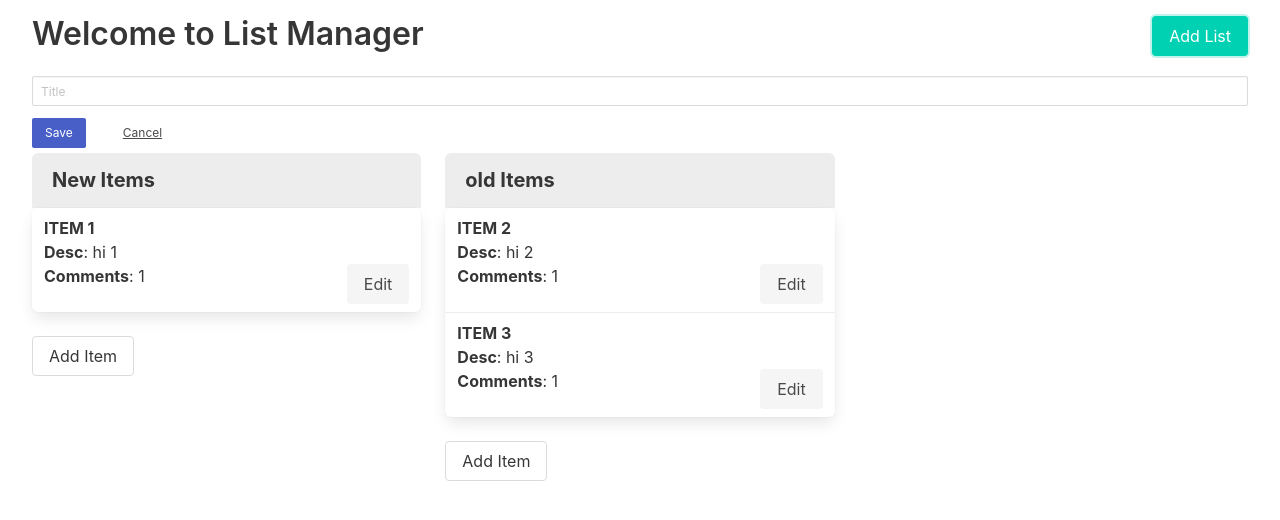
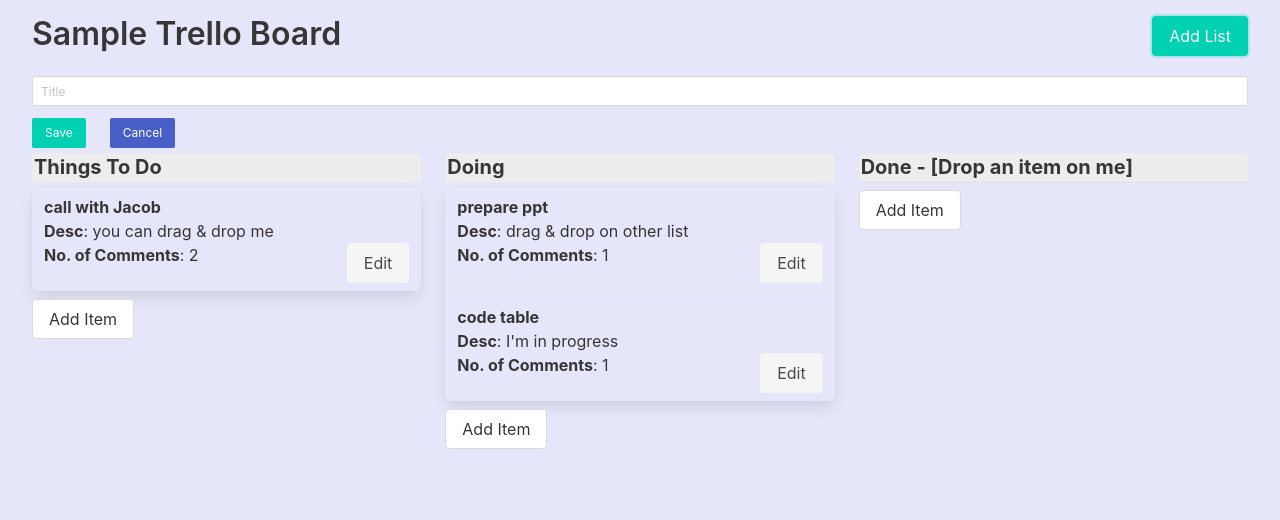
Before and after one commit to prisharma1910/trello-assign, a React app: page / in a window 1280 px wide. Both pictures are taken after a click on the button "Add List". Built offline with nearby package versions, Linux system fonts and the light colour scheme.

Commit message:
updated css and initial data

```diff
--- a/src/Dashboard/Dashboard.css
+++ b/src/Dashboard/Dashboard.css
@@ -2,6 +2,7 @@
   body{
     overflow-x: scroll;
     height: 100vh;
+    background-color: lavender;
   }
   .main-content{
     width: 95vw !important;
@@ -19,3 +20,16 @@
   .list-container{
     width: 100%;
   }
+
+  .panel-heading{
+    padding: 0.1em 0.1em;
+  }
+
+  .panel-block{
+    margin-top: 5px;
+    border-radius: 8px;
+  }
+
+  .panel:not(:last-child) {
+    margin-bottom: 0.5rem;
+ }
--- a/src/Dashboard/Dashboard.js
+++ b/src/Dashboard/Dashboard.js
@@ -84,7 +84,7 @@
       <div className="main-content">
         <header className="margin-bottom-5">
           <button onClick={this.toggleAdd} className="button is-primary is-pulled-right">Add List</button>
-          <h1 className="title">Welcome to List Manager </h1>
+          <h1 className="title">Sample Trello Board</h1>
           {this.state.addList &&
             <AddList
               primaryAction={this.saveNewList}
--- a/src/Dashboard/components/AddList.js
+++ b/src/Dashboard/components/AddList.js
@@ -40,13 +40,13 @@
         </div>
         <div className="field is-grouped">
           <div className="control">
-            <button onClick={() => this.props.primaryAction(this.state)} className="button is-small is-link"> {this.props.primaryActionText} </button>
+            <button onClick={() => this.props.primaryAction(this.state)} className="button is-small is-primary"> {this.props.primaryActionText} </button>
           </div>
           <div className="control">
             {this.props.secondaryAction ? <button onClick={this.props.secondaryAction} className="button is-small is-danger is-outlined"> {this.props.secondaryActionText} </button> : null}
           </div>
           <div className="control">
-            <button onClick={this.props.onCancel} className="button is-text is-small"> Cancel </button>
+            <button onClick={this.props.onCancel} className="button is-link is-small"> Cancel </button>
           </div>
         </div>
       </React.Fragment>
--- a/src/Dashboard/components/EditModal.js
+++ b/src/Dashboard/components/EditModal.js
@@ -112,13 +112,13 @@
           </div>
           <div className="field is-grouped">
             <div className="control">
-              <button onClick={this.onSave} className="button is-link is-small"> Save </button>
+              <button onClick={this.onSave} className="button is-small is-primary"> Save </button>
             </div>
             <div className="control">
-              <button onClick={onDelete} className="button is-small is-danger is-outlined"> Delete </button>
+              <button onClick={onDelete} className="button is-small is-link is-danger"> Delete </button>
             </div>
             <div className="control">
-              <button onClick={this.props.onCancel} className="button is-text is-small"> Cancel </button>
+              <button onClick={this.props.onCancel} className="button is-link is-small"> Cancel </button>
             </div>
           </div>
         </div>
--- a/src/Dashboard/components/Item.js
+++ b/src/Dashboard/components/Item.js
@@ -48,7 +48,7 @@
               <p> <strong> {itemData.title} </strong> </p>
               <span><strong>Desc</strong>: </span>{itemData.desc}
               <br />
-              <span><strong>Comments</strong>: </span>{itemData.comments.length}
+              <span><strong>No. of Comments</strong>: </span>{itemData.comments.length}
               <div className="is-pulled-right">
                 <button onClick={this.toggleEdit} className="button is-light">Edit</button>
               </div>
--- a/src/initial-data.js
+++ b/src/initial-data.js
@@ -1,15 +1,16 @@
 export const listData = {
-    "list1": { "title": "New Items", "sequence": ["item1"] },
-    "list2": { "title": "old Items", "sequence": ["item2", "item3"] },
+    "list1": { "title": "Things To Do", "sequence": ["item1"] },
+    "list2": { "title": "Doing", "sequence": ["item2", "item3"] },
+    "list3": { "title": "Done - [Drop an item on me]", "sequence": [] }
 }
 
 export const items = {
-    "item1": { "title": "ITEM 1", "desc": "hi 1", "comments": ["232"] },
-    "item2": { "title": "ITEM 2", "desc": "hi 2", "comments": ["232"] },
-    "item3": { "title": "ITEM 3", "desc": "hi 3", "comments": ["232"] }
+    "item1": { "title": "call with Jacob", "desc": "you can drag & drop me", "comments": ["can add more than 1 comments", "discuss"] },
+    "item2": { "title": "prepare ppt", "desc": "drag & drop on other list", "comments": ["try it"] },
+    "item3": { "title": "code table", "desc": "I'm in progress", "comments": ["can add more than 1 comments"] }
 
 }
 
 export const listOrder = {
-    "listOrder": ["list1", "list2"]
+    "listOrder": ["list1", "list2", "list3"]
 }
```
